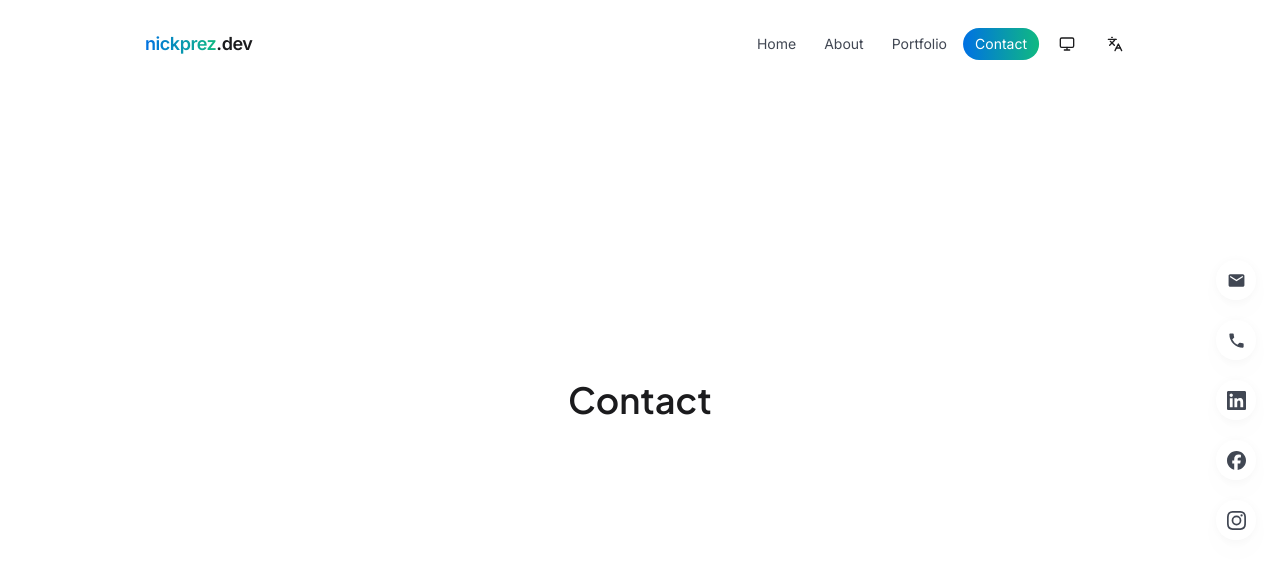
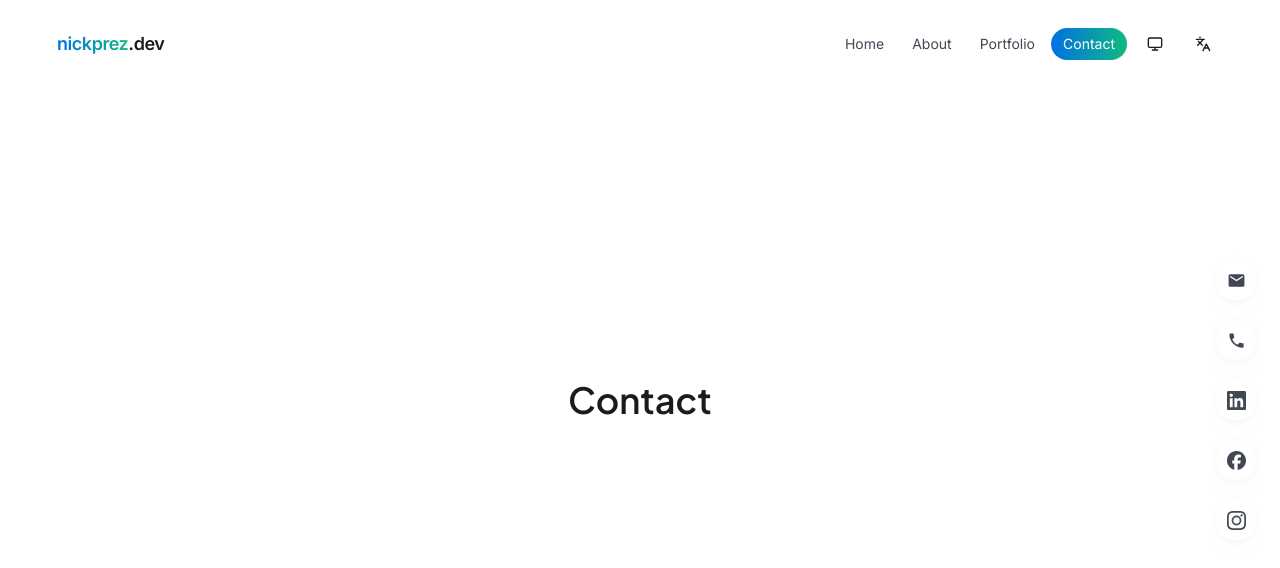
Before and after one commit to nicholaspreziosi/portfolio-2026, a Next.js app: page /en/contact in a window 1280 px wide. Shown: the top 568 px of the page. Built offline with nearby package versions, Linux system fonts and the light colour scheme.

Commit message:
Cap the navbar and page content at the shared 1440px column so wide screens stop at the same edge.

```diff
--- a/src/ui/about/views/about/AboutView.tsx
+++ b/src/ui/about/views/about/AboutView.tsx
@@ -1,6 +1,8 @@
+import { pageContainerClassName } from "@/ui/shell/pageContainer";
+
 export function AboutView({ title }: { title: string }) {
   return (
-    <main className="flex min-h-screen items-center justify-center px-6">
+    <main className={`flex min-h-screen items-center justify-center ${pageContainerClassName}`}>
       <h1 className="font-[family-name:var(--font-display)] text-4xl font-semibold text-(--color-text-primary)">
         {title}
       </h1>
--- a/src/ui/contact/views/contact/ContactView.tsx
+++ b/src/ui/contact/views/contact/ContactView.tsx
@@ -1,6 +1,8 @@
+import { pageContainerClassName } from "@/ui/shell/pageContainer";
+
 export function ContactView({ title }: { title: string }) {
   return (
-    <main className="flex min-h-screen items-center justify-center px-6">
+    <main className={`flex min-h-screen items-center justify-center ${pageContainerClassName}`}>
       <h1 className="font-[family-name:var(--font-display)] text-4xl font-semibold text-(--color-text-primary)">
         {title}
       </h1>
--- a/src/ui/home/containers/componentShowcase/ComponentShowcase.tsx
+++ b/src/ui/home/containers/componentShowcase/ComponentShowcase.tsx
@@ -75,7 +75,7 @@ function KeepPageScroll() {
 
 export function ComponentShowcase() {
   return (
-    <section className="mx-auto flex w-full max-w-5xl flex-col gap-10 px-6 pt-24 pb-32 sm:pt-28 sm:pb-24">
+    <section className="flex w-full flex-col gap-10 pt-24 pb-32 sm:pt-28 sm:pb-24">
       <header className="space-y-2">
         <h2 className="text-2xl font-semibold tracking-tight">Components</h2>
         <p className="text-sm text-muted-foreground">Stock shadcn/ui, before customization.</p>
--- a/src/ui/home/containers/hero/Hero.tsx
+++ b/src/ui/home/containers/hero/Hero.tsx
@@ -20,7 +20,7 @@ export function Hero() {
   const t = useTranslations("HomePage");
 
   return (
-    <section className="flex min-h-screen w-full flex-col items-center justify-center px-6 pt-10 pb-28 text-center sm:pb-10">
+    <section className="flex min-h-screen w-full flex-col items-center justify-center pt-10 pb-28 text-center sm:pb-10">
       <p className="inline-flex items-center gap-1 rounded-full border border-(--hero-chip-border) bg-(--hero-chip-bg) px-3.5 py-1.5 text-[length:var(--text-eyebrow-size)] leading-[var(--text-eyebrow-leading)] font-semibold tracking-[var(--text-eyebrow-tracking)] text-(--hero-chip-fg) uppercase shadow-[var(--hero-chip-shadow)]">
         <span
           aria-hidden
--- a/src/ui/home/containers/workAcross/WorkAcross.tsx
+++ b/src/ui/home/containers/workAcross/WorkAcross.tsx
@@ -87,7 +87,7 @@ export function WorkAcross() {
 
   return (
     <section ref={sectionRef} id="work-across" className="relative h-[200dvh]">
-      <div className="@container sticky top-0 flex h-dvh w-full items-center justify-center px-6">
+      <div className="@container sticky top-0 flex h-dvh w-full items-center justify-center">
         <p className="sr-only">{t("acrossSummary")}</p>
         <InView
           once
--- a/src/ui/home/views/home/HomeView.tsx
+++ b/src/ui/home/views/home/HomeView.tsx
@@ -4,12 +4,13 @@ import { Hero } from "@/ui/home/containers/hero/Hero";
 import { WorkAcross } from "@/ui/home/containers/workAcross/WorkAcross";
 import { ComponentShowcase } from "@/ui/home/containers/componentShowcase/ComponentShowcase";
 import { HeroAmbient } from "@/ui/home/containers/heroAmbient/HeroAmbient";
+import { pageContainerClassName } from "@/ui/shell/pageContainer";
 
 export function HomeView() {
   return (
     <main>
       <HeroAmbient />
-      <div className="relative z-10">
+      <div className={`relative z-10 ${pageContainerClassName}`}>
         <Hero />
         <WorkAcross />
         <ComponentShowcase />
--- a/src/ui/shell/Navbar.tsx
+++ b/src/ui/shell/Navbar.tsx
@@ -25,6 +25,7 @@ import {
 import { commitThemeChoice, readThemeChoice, type ThemeChoice } from "@/ui/shared/components/theme";
 import { ThemeToggle } from "@/ui/shared/components/ThemeToggle";
 import { LocaleSwitcher } from "@/ui/shell/LocaleSwitcher";
+import { pageContainerClassName } from "@/ui/shell/pageContainer";
 
 const links = [
   { href: "/", id: "home", icon: HouseIcon },
@@ -102,10 +103,11 @@ export function Navbar() {
             document.body
           )
         : null}
-      <header className="fixed inset-x-0 top-4 z-50 hidden px-4 sm:block">
+      <header className="fixed inset-x-0 top-4 z-50 hidden sm:block">
+        <div className={pageContainerClassName}>
           <div
             className={cn(
-            "mx-auto flex h-14 max-w-5xl items-center justify-between gap-3 rounded-full border px-3 transition-[background-color,border-color,box-shadow,backdrop-filter] duration-200 sm:px-4",
+              "flex h-14 items-center justify-between gap-3 rounded-full border px-3 transition-[background-color,border-color,box-shadow,backdrop-filter] duration-200 sm:px-4",
               scrolled
                 ? "border-(--nav-glass-border) bg-(--nav-glass) shadow-[var(--surface-glass-shadow)] backdrop-blur-(--surface-glass-blur)"
                 : "border-transparent bg-transparent shadow-none backdrop-blur-none"
@@ -122,6 +124,7 @@ export function Navbar() {
               </nav>
               <ThemeToggle />
               <LocaleSwitcher />
+            </div>
           </div>
         </div>
       </header>
--- /dev/null
+++ b/src/ui/shell/pageContainer.ts
@@ -0,0 +1,3 @@
+/** Content column. Width comes from `--container-xl` in globals.css. */
+export const pageContainerClassName =
+  "mx-auto w-full max-w-(--container-xl) px-(--page-padding-x)";
--- a/src/ui/work/views/work/WorkView.tsx
+++ b/src/ui/work/views/work/WorkView.tsx
@@ -1,4 +1,5 @@
 import { AmbientGradient } from "@/ui/patterns/AmbientGradient";
+import { pageContainerClassName } from "@/ui/shell/pageContainer";
 import { WorkFilters } from "@/ui/work/containers/filters/WorkFilters";
 import { WorkHero } from "@/ui/work/containers/hero/WorkHero";
 
@@ -6,7 +7,7 @@ export function WorkView() {
   return (
     <main>
       <AmbientGradient variant="start" />
-      <div className="relative z-10 mx-auto flex w-full max-w-[82.5rem] flex-col gap-8 px-[var(--page-padding-x)] pt-8 pb-28 sm:pt-28 sm:pb-20">
+      <div className={`relative z-10 flex flex-col gap-8 pt-8 pb-28 sm:pt-28 sm:pb-20 ${pageContainerClassName}`}>
         <WorkHero />
         <WorkFilters />
       </div>
```
Lines whose indentation alone changed are shown as unchanged.
